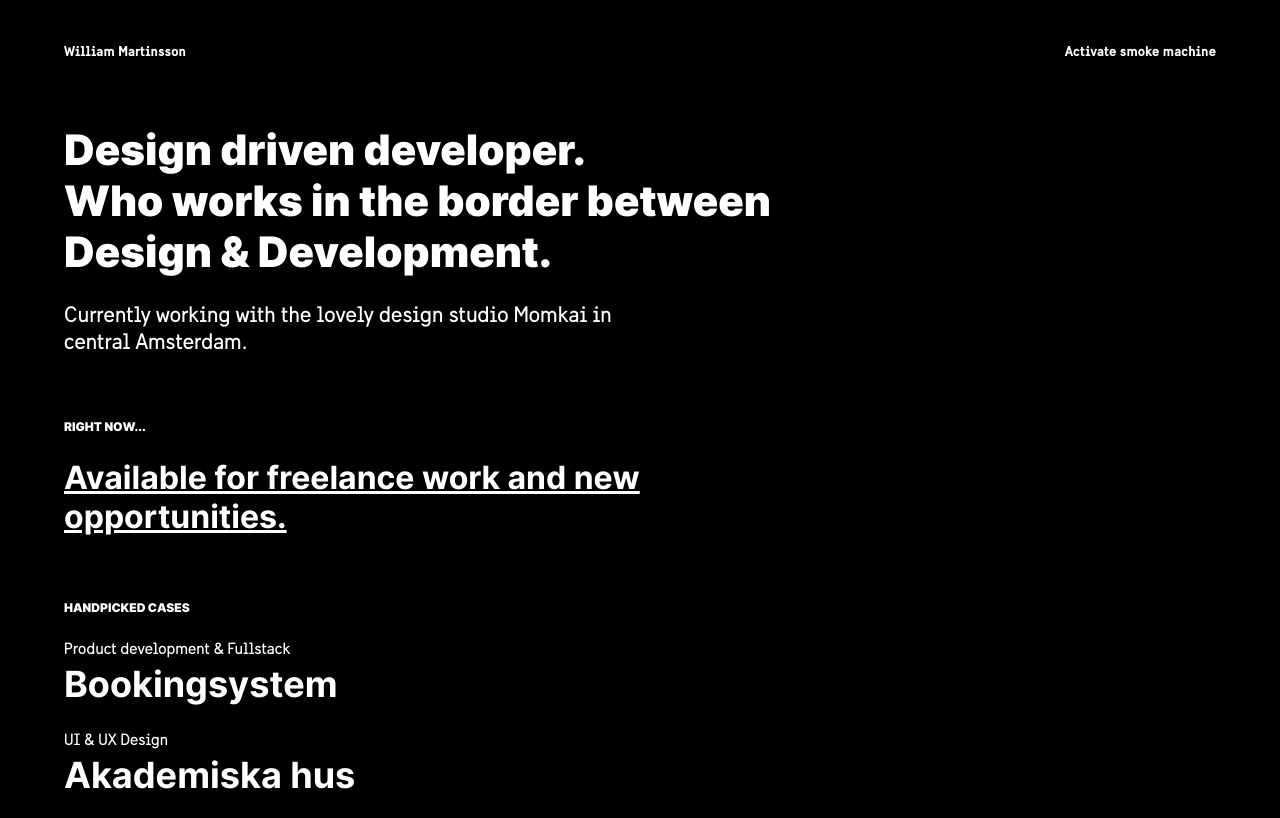
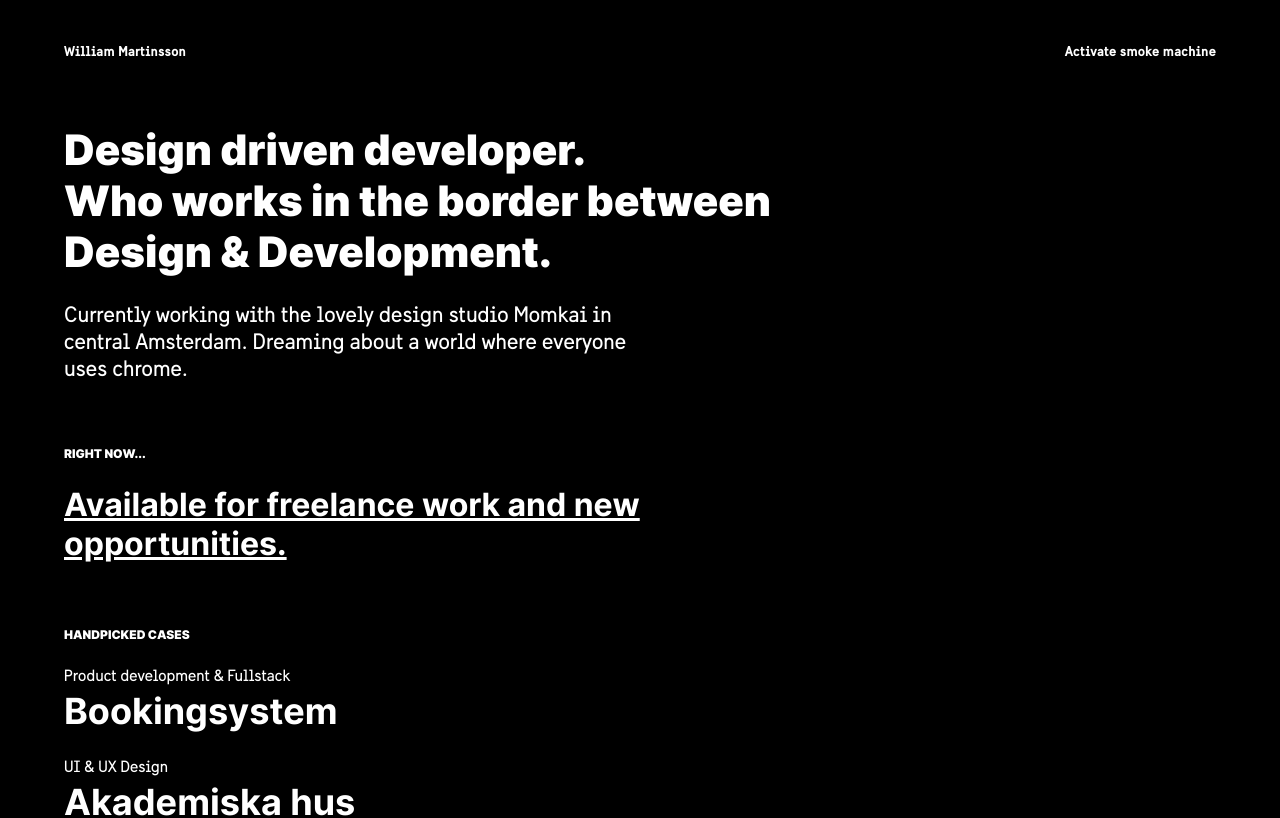
Before and after one commit to Marwil96/william, a React (Create React App) app: page / in a window 1280 px wide. Shown: the top 818 px of the page. Built offline with nearby package versions, Linux system fonts and the light colour scheme.

Commit message:
changed text

```diff
--- a/src/components/Homepage.jsx
+++ b/src/components/Homepage.jsx
@@ -100,7 +100,7 @@ class Homepage extends Component {
         <canvas></canvas>
         <MainTextBlock
             title={<span>Design driven developer.<br/> <span className='MainTextBlock-desktop'>Who works in the border between <br/> Design & Development.</span></span>}
-            subtitle={<span>Currently working with the lovely design studio Momkai in central Amsterdam. <span className='MainTextBlock-animation'>{ this.state.dreamString}</span></span> }
+            subtitle={<span>Currently working with the lovely design studio Momkai in central Amsterdam. <span className='MainTextBlock-animation'>Dreaming about a world where everyone uses chrome.</span></span> }
         />
         <Label label='Right now...' />
         <a href='mailto:marwil1996@gmail.com' className="alertText">Available for freelance work and new opportunities.</a>
```
